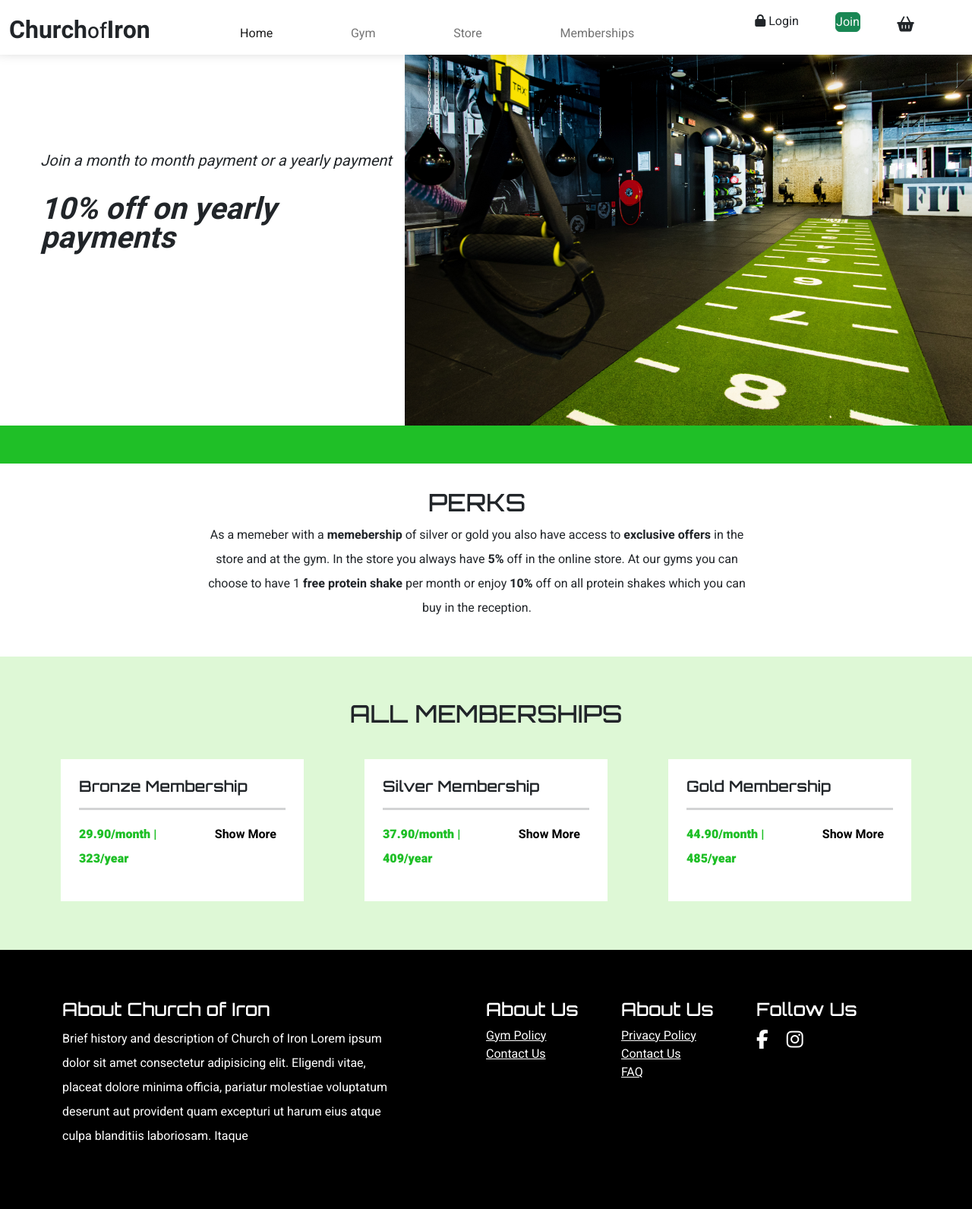
After one commit to RobinGJonsson/church-of-iron, a Django app: template gym/templates/gym/all_memberships.html in a window 1280 px wide. The commit adds this page. Shown: the whole page at 76% size. Run offline with Django 4.2, Linux system fonts and the light colour scheme; the template is opened without the code that fills it: values that come from a table or form of the project are taken from there, others are empty; data comes from the database, SQL or seed files in the repository; some libraries are stand-ins or nearby versions.

Commit message:
Finnish basic layout and style on all memberships page

```diff
--- a/gym/templates/gym/all_gyms.html
+++ b/gym/templates/gym/all_gyms.html
@@ -8,6 +8,7 @@
 {% endblock page_header %}
 
 {% block content %}
+<section>
     <div class="container">
         <h1 class="section-header fs-1 mt-4">OUR GYMS</h1>
         <hr>
@@ -33,4 +34,5 @@
             {% endfor %}
         </div>
     </div>
+</section>
 {% endblock content %}
--- /dev/null
+++ b/gym/templates/gym/all_memberships.html
@@ -0,0 +1,58 @@
+{% extends 'base.html' %}
+{% load static %}
+{% block page_title %}Memberships{% endblock page_title %}
+
+
+{% block page_header %}
+    <div class="row px-0 mx-0">
+        <div class="col-5 bg-white position-relative">
+            <p class="offset-ts fs-5 fst-italic">
+                Join a month to month payment or a yearly payment
+                <br>
+                <br>
+                <strong class="fs-1">10% off on yearly payments</strong>
+            </p>
+        </div>
+        <div class="col-7 px-0 mx-0">
+            <div class="top-banner" style="background-image: url('/media/hero-image.jpg'); background-size: cover; background-position: center;"></div>
+        </div>
+    </div>
+    <div class="band"></div>
+{% endblock page_header %}
+
+
+{% block content %}
+<section>
+    <div class="row">
+        <div class="col-7 mx-auto text-center">
+            <h2 class="section-header">PERKS</h2>
+            <p>
+                As a memeber with a <strong>memebership</strong> of silver or gold you
+                also have access to <strong>exclusive offers</strong> in the store and at the gym.
+                In the store you always have <strong>5%</strong> off in the online store.
+                At our gyms you can choose to have 1 <strong>free protein shake</strong> per month
+                or enjoy <strong>10%</strong> off on all protein shakes which you can buy in the reception.
+            </p>
+        </div>
+    </div>
+</section>
+<section class="bg-light">
+    <h1 class="section-header my-4">ALL MEMBERSHIPS</h1>
+    <ul class="row mx-0 justify-content-evenly">
+        {% for membership in memberships %}
+            <li class="col-xl-3 col-md-5 col-10 p-4 my-3 bg-white">
+                <h3 class="fs-5"><strong>{{ membership.name }} Membership</strong></h3>
+                <hr>
+                <div class="row">
+                    <div class="col-8">
+                        <p class="text-bold text-green"><b>{{ membership.month_price }}/month | {{ membership.year_price|floatformat:0 }}/year</b></p>
+                    </div>
+                    <div class="col-4 px-0 text-end pt-1">
+                        <a href="{% url 'membership' membership.name %}" class="text-decor-none text-black"><b>Show More</b></a>
+                    </div>
+                </div>
+            </li>
+        {% endfor %}
+    </ul>
+</section>
+{% endblock content %}
--- a/gym/templates/gym/gym.html
+++ b/gym/templates/gym/gym.html
@@ -14,12 +14,12 @@
 
 {% block page_header %}
     <div class="top-banner" style="background-image: url({{ gym.main_image.url }}); background-size: cover; background-position: center;"></div>
+    <div class="band"></div>
 {% endblock page_header %}
 
 {% block content %}
 <div class="contianer">
     <section>
-        <div class="band"></div>
         <!-- Carousel of all the gyms images -->
         <div id="carouselExampleIndicators" class="carousel slide w-75 mx-auto" data-bs-ride="true">
         <div class="carousel-indicators">
@@ -45,7 +45,7 @@
         </div>
     </section>
     <section>
-        <div class="row mt-5 mx-0">
+        <div class="row mx-0">
             <div class="col-12">
                 <h3 class="section-header">OUR ANEMITIES</h3>
             </div>
@@ -72,7 +72,7 @@
         </div>
     </section>
     <!-- Contact info and open hours -->
-    <section class="my-4">
+    <section>
         <div class="row contact-boxes me-0 text-center justify-content-evenly">
             <div class="col-md-5 col-10 bg-light my-3 py-4">
                 <h3>Contact</h3>
--- a/gym/urls.py
+++ b/gym/urls.py
@@ -1,7 +1,11 @@
 from django.urls import path
 from . import views
 
+
 urlpatterns = [
     path('', views.all_gyms, name='all_gyms'),
+    path('memberships/', views.all_memberships, name='all_memberships'),
     path('<str:gym_name>/', views.gym, name='gym'),
+    path('<str:membership_name> membership/',
+         views.membership, name='membership'),
 ]
--- a/static/css/base.css
+++ b/static/css/base.css
@@ -49,6 +49,10 @@
 .text-bronze {
     color: rgb(203, 125, 0);
 }
+
+.text-bold {
+    font-weight: 900;
+}
 /* -----------------  Backgrounds */
 .hero-bg {
     background: url("/media/hero-image.jpg") no-repeat center center;
@@ -72,6 +76,10 @@
 }
 
 /* -----------------  Elements */
+section {
+    padding: 2rem 0;
+}
+
 ul {
     list-style: none;
     padding-left: 0;
--- a/templates/base.html
+++ b/templates/base.html
@@ -15,7 +15,7 @@
             <!-- Fonts -->
             <link rel="preconnect" href="https://fonts.googleapis.com">
             <link rel="preconnect" href="https://fonts.gstatic.com" crossorigin>
-            <link href="https://fonts.googleapis.com/css2?family=Heebo:wght@300&family=Orbitron:wght@400;500;600&display=swap" rel="stylesheet">
+            <link href="https://fonts.googleapis.com/css2?family=Heebo:wght@300;400;500;600;700;800;900&family=Orbitron:wght@400;500;600&display=swap" rel="stylesheet">
             <!-- Bootstrap css -->
             <link rel="stylesheet" href="https://cdn.jsdelivr.net/npm/bootstrap@5.2.2/dist/css/bootstrap.min.css">
             <!-- Custom CSS -->
--- a/templates/include/footer.html
+++ b/templates/include/footer.html
@@ -1,4 +1,4 @@
-<div class="container">
+<div class="container py-5">
     <div class="row py-3">
         <div class="col-sm-5">
             <h4>About Church of Iron</h4>
```
Also changed, not shown: gym/templates/gym/membership.html (added, +14 -0 lines), gym/views.py (+23 -1 lines), home/templates/home/index.html (+6 -6 lines). Lines whose indentation alone changed are shown as unchanged.
